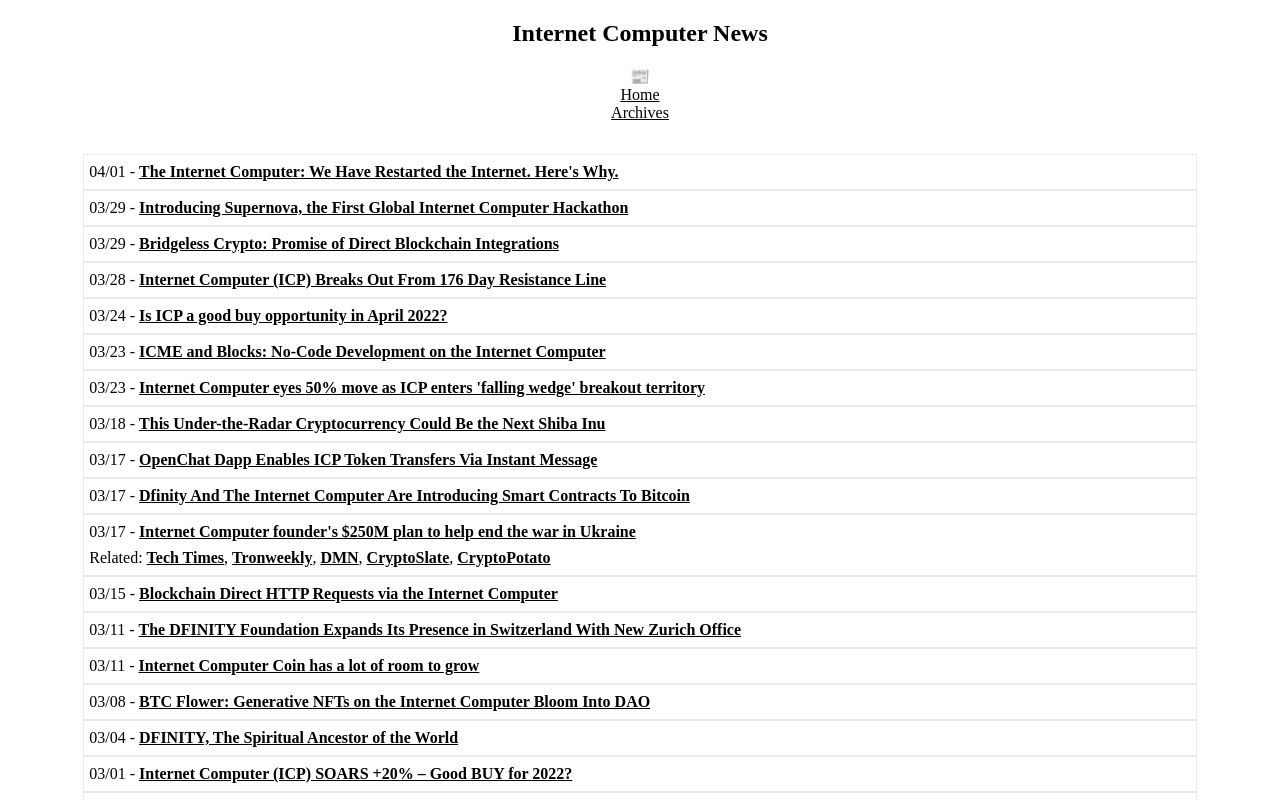
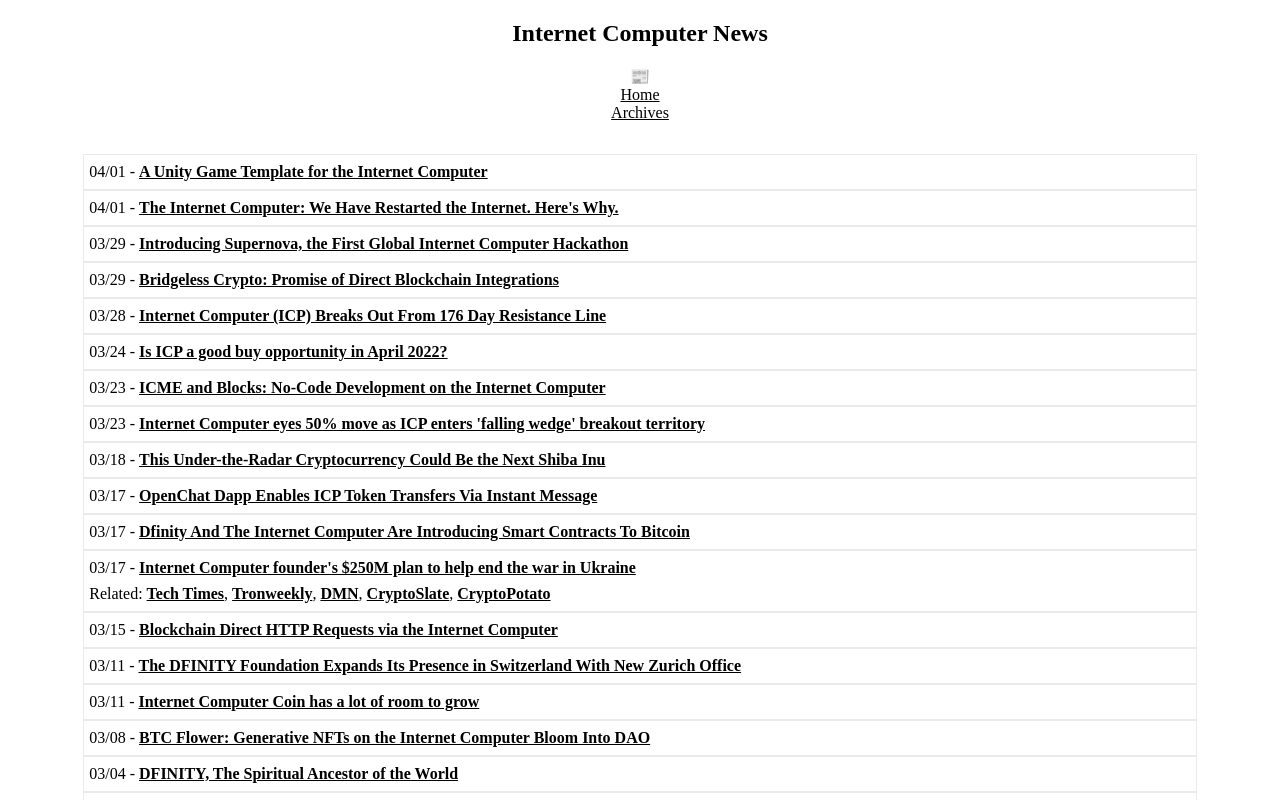
Before and after one commit to rjlucasm/ictoday, a Next.js app: page /news/2022 in a window 1280 px wide. Shown: the top 800 px of the page. Built offline with nearby package versions, Linux system fonts and the light colour scheme.

Commit message:
More News 04/01

```diff
--- a/pages/news/2022.js
+++ b/pages/news/2022.js
@@ -19,6 +19,9 @@
             <Link href="/archive"><a style={{ color: 'inherit' }}>Archives</a></Link>
 
             <div className="pagesgrid">
+            <div className="pagescard">04/01 -&nbsp;
+                <a href="https://medium.com/the-ic-gallery/a-unity-game-template-for-the-internet-computer-9b44e1c79add" target="_blank" rel="noopener noreferrer">A Unity Game Template for the Internet Computer</a>
+            </div>
             <div className="pagescard">04/01 -&nbsp;
                 <a href="https://beincrypto.com/the-internet-computer-we-have-restarted-the-internet-heres-why/" target="_blank" rel="noopener noreferrer">The Internet Computer: We Have Restarted the Internet. Here&apos;s Why.</a>
             </div>
```
